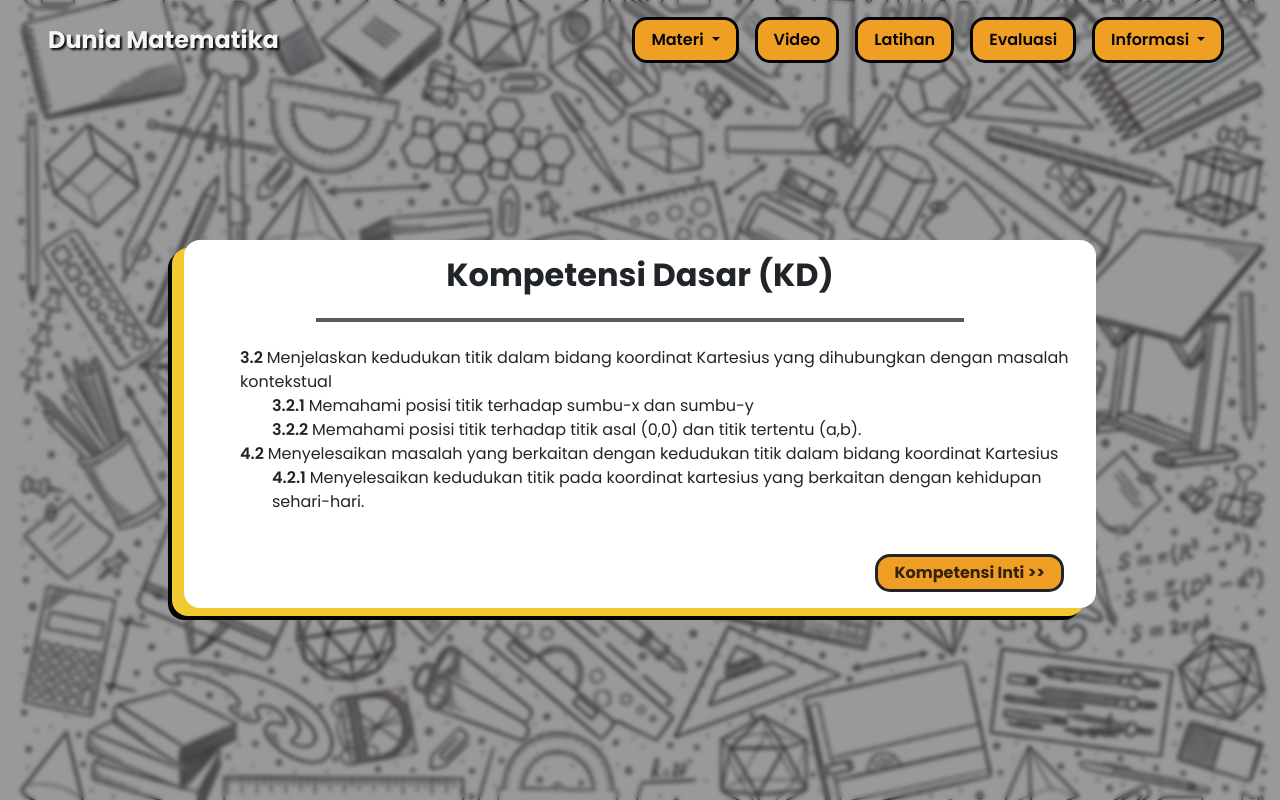
After one commit to ItsExalter/DuniaMatematika, a PHP site: page /kd.php in a window 1280 px wide. The commit adds this page. Run offline with PHP 8.4, Linux system fonts and the light colour scheme.

Commit message:
Update Information Page

```diff
--- a/assets/styles/style.css
+++ b/assets/styles/style.css
@@ -77,7 +77,6 @@ main > svg {
 }
 
 .content-items::-webkit-scrollbar {
-    position: relative;
     width: 12px;               /* width of the entire scrollbar */
 }
 
@@ -114,7 +113,7 @@ main > svg {
 }
 
 .btn:hover, .btn:focus {
-    background-color: rgba(240, 159, 37, 1) !important;
+    background-color: #f09f25 !important;
     color: #f4f4f4;
     transition: all 0.5s ease-in-out;
     filter: drop-shadow(2px 4px 0 rgba(12, 12, 12, 1));
@@ -139,6 +138,16 @@ img {
 .img-container {
     max-width: 80vw;
     padding: .5rem;
+}
+
+img.peta {
+    max-height: 50vh;
+}
+
+img.profil {
+    max-height: 30vh;
+    border-radius: 0 0 0 100%;
+    filter: drop-shadow(-8px 8px 0 #f09f25) drop-shadow(-4px 4px 0 #040404);
 }
 
 @media screen and (min-width: 992px) {
--- /dev/null
+++ b/kd.php
@@ -0,0 +1,45 @@
+<!DOCTYPE html>
+<html lang="en">
+<head>
+  <?php
+    require './head.php';
+  ?>
+  <title>Kompetensi Dasar - Dunia Matematika</title>
+</head>
+<body>
+    <header>
+      <?php
+        include './nav.php';
+      ?>
+    </header>
+    <main class="blur">
+      <div class="content-container d-flex flex-column align-items-center justify-content-center h-100">
+        <div class="bg-white content-items d-flex flex-column align-items-center justify-content-start rounded rounded-4 overflow-y-scroll">
+          <div class="d-flex flex-column align-items-center px-md-4 px-3 py-3">
+            <h2 class="text-center fw-bold">Kompetensi Dasar (KD)</h2>
+            <hr class="border border-dark border-2 opacity-75 w-75 mb-4">
+            <article>
+                <ul>
+                    <p><span class="fw-semibold">3.2 </span>Menjelaskan kedudukan titik dalam bidang koordinat Kartesius yang dihubungkan dengan masalah kontekstual</p>
+                    <ul>
+                        <p><span class="fw-semibold">3.2.1 </span>Memahami posisi titik terhadap sumbu-x dan sumbu-y</p>
+                        <p><span class="fw-semibold">3.2.2 </span>Memahami posisi titik terhadap titik asal (0,0) dan titik tertentu (a,b).</p>
+                    </ul>
+                    <p><span class="fw-semibold">4.2 </span>Menyelesaikan masalah yang berkaitan dengan kedudukan titik dalam bidang koordinat Kartesius</p>
+                    <ul>
+                        <p><span class="fw-semibold">4.2.1 </span>Menyelesaikan kedudukan titik pada koordinat kartesius yang berkaitan dengan kehidupan sehari-hari.</p>
+                    </ul>
+                </ul>
+            </article>
+            <div class="mt-4 w-100 px-2 d-flex flex-sm-row flex-column align-items-sm-end align-items-center justify-content-sm-end justify-content-center">
+              <a name="KDNext" class="btn py-1 px-3 fs-6 fw-bold border border-dark border-3" href="./ki.php" role="button">Kompetensi Inti >></a>
+            </div>
+          </div>
+        </div>
+      </div>
+    </main>
+    <?php
+      require './script-file.php';
+    ?>
+</body>
+</html>
--- a/nav.php
+++ b/nav.php
@@ -33,7 +33,6 @@
           <ul class="dropdown-menu">
             <li><a class="dropdown-item" href="./kd.php">KD</a></li>
             <li><a class="dropdown-item" href="./ki.php">KI</a></li>
-            <li><a class="dropdown-item" href="./tujuan.php">Tujuan</a></li>
             <li><a class="dropdown-item" href="./peta-konsep.php">Peta Konsep</a></li>
             <li><a class="dropdown-item" href="./profil.php">Profil</a></li>
           </ul>
```
Also changed, not shown: ki.php (added, +41 -0 lines), peta-konsep.php (added, +34 -0 lines), profil.php (added, +43 -0 lines), assets/img/foto.png (added), assets/img/peta-konsep.png (added).
